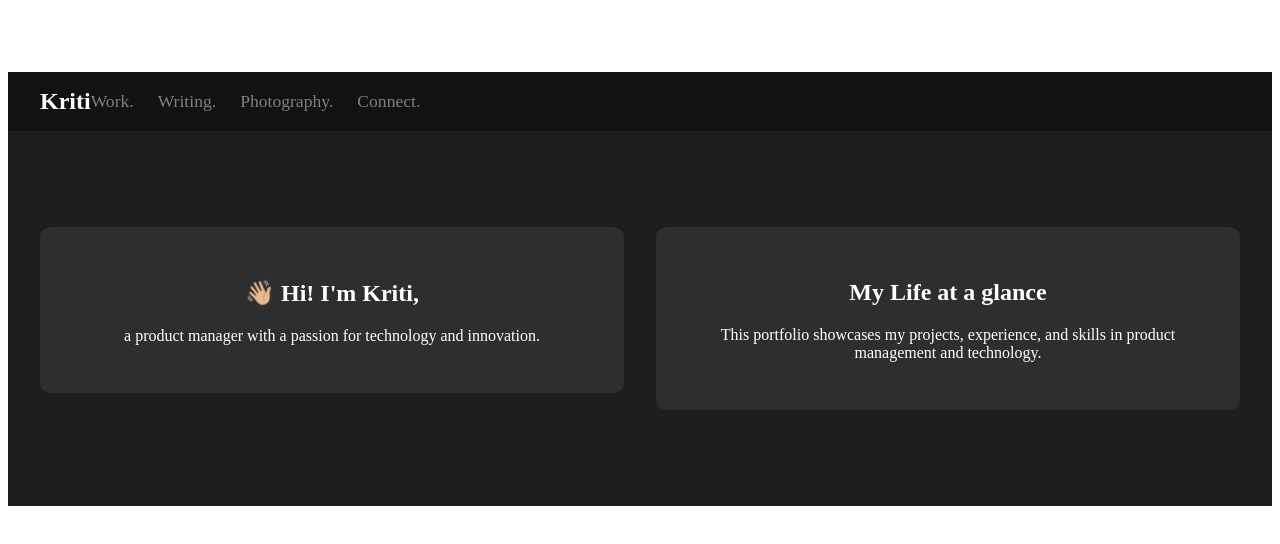
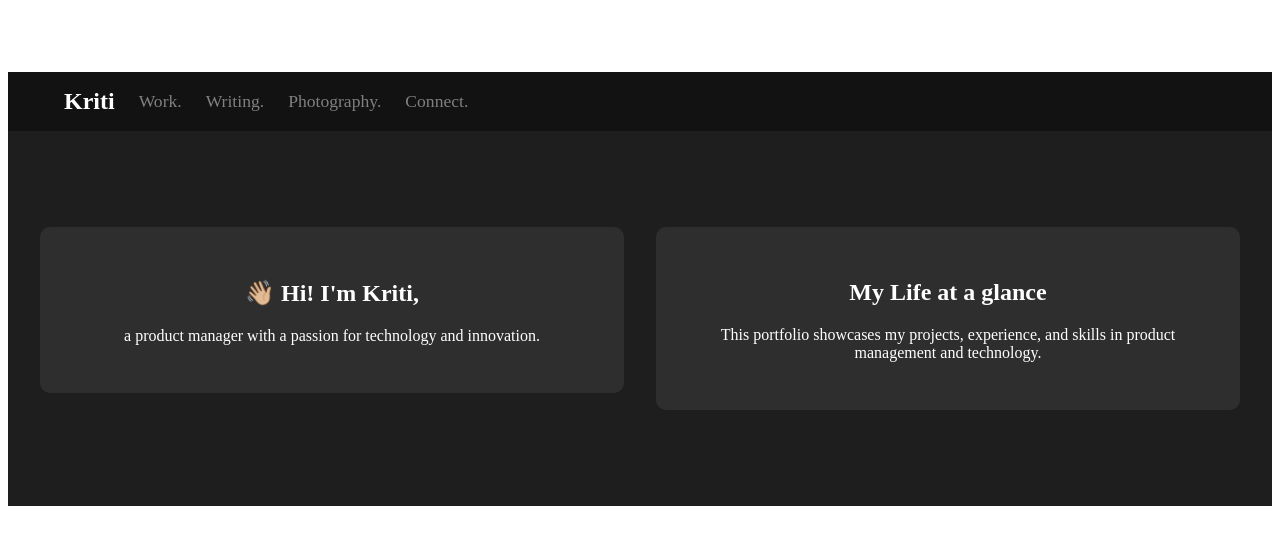
Before and after one commit to kriti-nigam/portfolio, a plain HTML site: page index.html in a window 1280 px wide. Drawn offline with Linux system fonts and the light colour scheme.

Commit message:
right aligning the nav bar

```diff
--- a/style.css
+++ b/style.css
@@ -11,7 +11,7 @@ header {
     background-color: #121212; /* Match body background for seamless look */
     padding: 1rem 2rem;
     display: flex;
-   /* justify-content: space-between; */
+   justify-content: space-between;
     align-items: center;
 }
 nav ul {
@@ -20,9 +20,11 @@ nav ul {
     padding: 0;
     display: flex;
     align-items: center;
+    justify-content: flex-end;
+    flex-grow: 1;
 }
 nav ul li {
-    margin-right: 1.5rem; /*Increase space bw items */
+    margin-left: 1.5rem; /*Increase space bw items */
 }
 nav ul li.logo {
     margin-right: auto;
```
